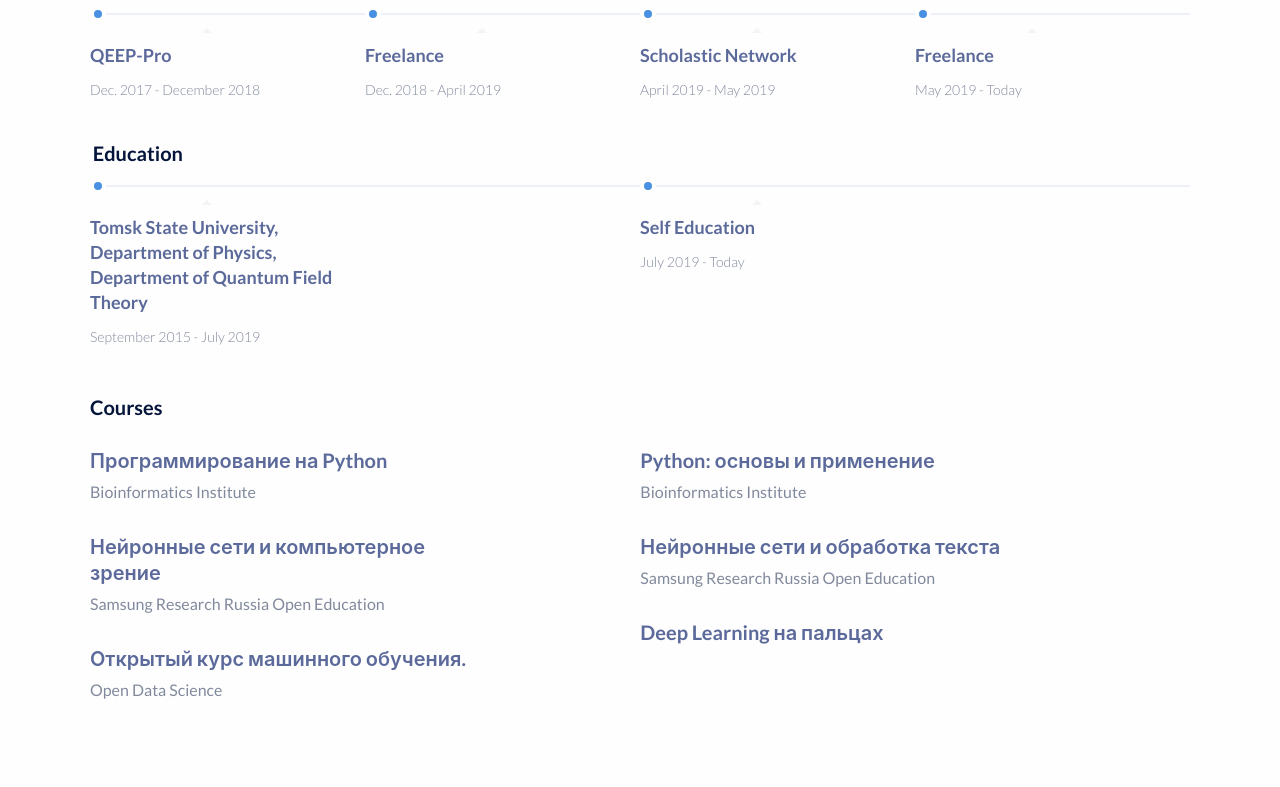
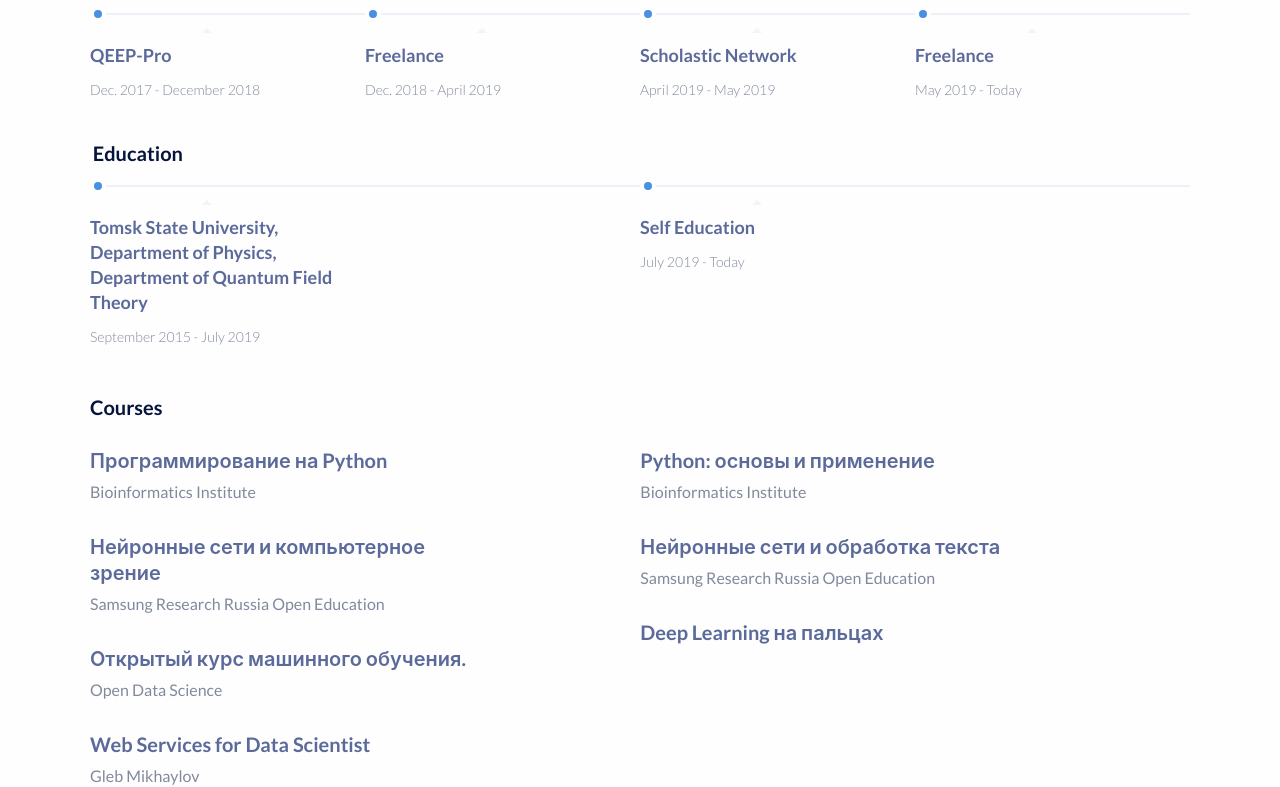
Before and after one commit to KonAnTur/KonAnTur.github.io, a plain HTML site: page index.html in a window 1280 px wide. Shown: the part 668-1455 px from the top of the page. Before the commit the page ends 1369 px from the top, so only its background shows below. Drawn offline with Linux system fonts and the light colour scheme.

Commit message:
add web-services

```diff
--- a/index.html
+++ b/index.html
@@ -142,6 +142,12 @@
 					<span>Open Data Science</span>
 				</div>
 			</div>
+			<div class="list-card">
+				<div>
+					<a href="https://www.youtube.com/watch?v=3ODGMMVYq78&list=PLQJ7ptkRY-xYLEAC5Y_sKqrJ9RA-U7Dja" target="_blank"><h3>Web Services for Data Scientist</h3></a>
+					<span>Gleb Mikhaylov</span>
+				</div>
+			</div>
 		</div>
 		<div class="sections">
 			<h2 class="section-title none">Courses</h2>
```
